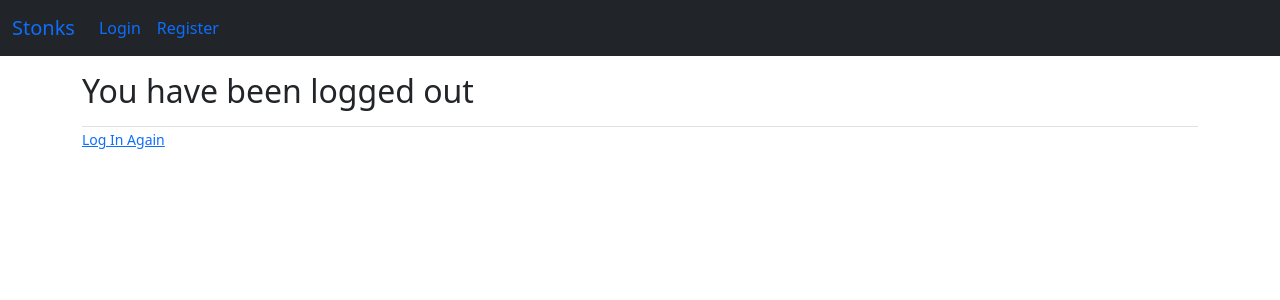
After one commit to pytocabra/Stonks-search, a Django app: page /logout/ in a window 1280 px wide. The commit adds this page. Shown: the top 300 px of the page. Run offline with Django 4.2, Linux system fonts and the light colour scheme.

Commit message:
Add login and authorization

```diff
--- a/stonks/search/templates/search/base.html
+++ b/stonks/search/templates/search/base.html
@@ -23,6 +23,29 @@
     <script src="https://cdn.jsdelivr.net/npm/@popperjs/core@2.10.2/dist/umd/popper.min.js" integrity="sha384-7+zCNj/IqJ95wo16oMtfsKbZ9ccEh31eOz1HGyDuCQ6wgnyJNSYdrPa03rtR1zdB" crossorigin="anonymous"></script>
     <script src="https://cdn.jsdelivr.net/npm/bootstrap@5.1.3/dist/js/bootstrap.min.js" integrity="sha384-QJHtvGhmr9XOIpI6YVutG+2QOK9T+ZnN4kzFN1RtK3zEFEIsxhlmWl5/YESvpZ13" crossorigin="anonymous"></script>
     -->
+    <nav class="navbar navbar-expand-lg bg-dark mb-3">
+      <div class="container-fluid">
+        <a class="navbar-brand" href="{% url 'index' %}">Stonks</a>
+        <button class="navbar-toggler" type="button" data-bs-toggle="collapse" data-bs-target="#navbarNav" aria-controls="navbarNav" aria-expanded="false" aria-label="Toggle navigation">
+          <span class="navbar-toggler-icon"></span>
+        </button>
+        <div class="collapse navbar-collapse" id="navbarNav">
+          <ul class="navbar-nav">
+
+            {% if user.is_authenticated %}
+              <a class="nav-link" href="{% url 'liked' %}">Liked</a>
+              <a class="nav-link" href="{% url 'logout' %}">Logout</a>
+            {% else %}
+              <a class="nav-link" href="{% url 'login' %}">Login</a>
+              <a class="nav-link" href="{% url 'register' %}">Register</a>
+            {% endif %}
+
+          </ul>
+        </div>
+      </div>
+    </nav>
+
+
     {% block body %}
     {% endblock %}
   </body>
--- /dev/null
+++ b/stonks/search/templates/search/logout.html
@@ -0,0 +1,14 @@
+{% extends 'search/base.html' %}
+
+{% block title %} Register {% endblock %}
+
+{% block body %}
+    <div class="container">
+        <h2>You have been logged out</h2>
+        <div class="border-top mt-3">
+            <small class="text-muted">
+                <a href="{% url 'login' %}">Log In Again</a>
+            </small>
+        </div>
+    </div>
+{% endblock %}
--- a/stonks/search/templates/search/register.html
+++ b/stonks/search/templates/search/register.html
@@ -6,12 +6,12 @@
     <div class="container">
         <form method="POST">
             {% csrf_token  %}
-            {{ form }}
+            {{ form.as_p }}
             <button class="btn btn-outline-info" type="submit">Sing Up</button>
         </form>
         <div class="border-top mt-3">
             <small class="text-muted">
-                Already have an account? <a href="#" class="ml-2">Sign In</a>
+                Already have an account? <a href="{% url 'login' %}" class="ml-2">Sign In</a>
             </small>
         </div>
     </div>
--- a/stonks/search/urls.py
+++ b/stonks/search/urls.py
@@ -1,9 +1,12 @@
 from django.urls import path
+from django.contrib.auth import views as auth_views
 
 from . import views
 
 urlpatterns = [
     path('', views.index, name='index'),
     path('register/', views.register, name='register'),
+    path('login/', auth_views.LoginView.as_view(template_name='search/login.html'), name='login'),
+    path('logout/', auth_views.LogoutView.as_view(template_name='search/logout.html'), name='logout'),
     path('liked/', views.liked, name='liked')
 ]
--- a/stonks/stonks/settings.py
+++ b/stonks/stonks/settings.py
@@ -122,3 +122,6 @@ STATIC_URL = 'static/'
 # https://docs.djangoproject.com/en/4.0/ref/settings/#default-auto-field
 
 DEFAULT_AUTO_FIELD = 'django.db.models.BigAutoField'
+
+LOGIN_REDIRECT_URL = 'index'
+LOGIN_URL = 'login'
```
Also changed, not shown: stonks/search/templates/search/login.html (+18 -0 lines), stonks/search/views.py (+11 -10 lines), stonks/db.sqlite3.
